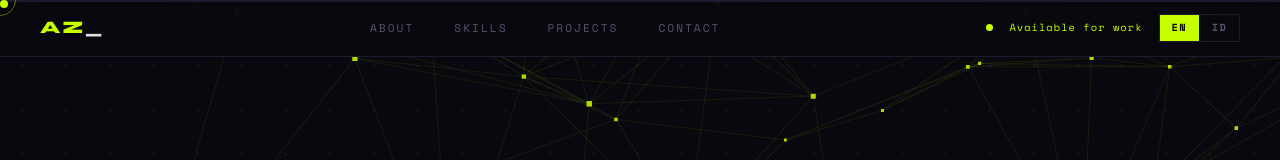
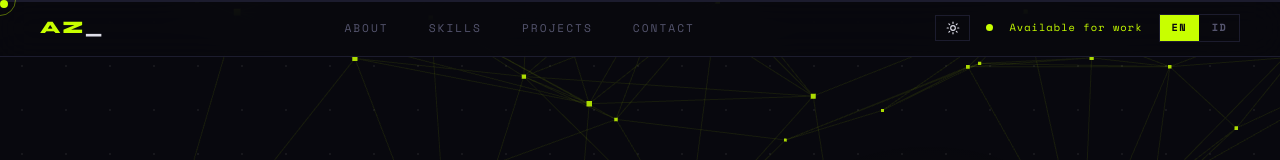
Before and after one commit to diniluqaili/dinil-portfolio, a Next.js app: page / in a window 1280 px wide. Shown: the top 160 px of the page. Built offline with nearby package versions, Linux system fonts and the light colour scheme.

Commit message:
add dark/light mode toogle

```diff
--- a/app/globals.css
+++ b/app/globals.css
@@ -19,6 +19,16 @@
   --edge:     #1C1C2E;
   --muted:    #55556E;
   --text:     #DEDEE8;
+}
+
+[data-theme="light"] {
+  --neon:     #5A8A00;
+  --dark:     #F0F0E8;
+  --surface:  #E8E8E0;
+  --surface2: #DEDED6;
+  --edge:     #C8C8C0;
+  --muted:    #707068;
+  --text:     #18180E;
 }
 
 html {
--- a/app/layout.tsx
+++ b/app/layout.tsx
@@ -1,6 +1,7 @@
 import type { Metadata } from "next";
 import "./globals.css";
 import { LangProvider } from "@/context/LangContext";
+import { ThemeProvider } from "@/context/ThemeContext";
 
 const BASE_URL = "https://dinil-portfolio-zeta.vercel.app";
 
@@ -79,7 +80,9 @@ export default function RootLayout({
   return (
     <html lang="en">
       <body>
-        <LangProvider>{children}</LangProvider>
+        <ThemeProvider>
+          <LangProvider>{children}</LangProvider>
+        </ThemeProvider>
       </body>
     </html>
   );
--- a/components/Nav.tsx
+++ b/components/Nav.tsx
@@ -2,9 +2,11 @@
 
 import { useState } from "react";
 import { useLang } from "@/context/LangContext";
+import { useTheme } from "@/context/ThemeContext";
 
 export default function Nav() {
   const { lang, setLang, t } = useLang();
+  const { theme, toggleTheme } = useTheme();
   const [menuOpen, setMenuOpen] = useState(false);
 
   const scrollTo = (id: string) => {
@@ -77,6 +79,61 @@ export default function Nav() {
 
         {/* Right side */}
         <div style={{ display: "flex", alignItems: "center", gap: "1rem" }}>
+          {/* Theme toggle */}
+          <button
+            onClick={toggleTheme}
+            style={{
+              background: "transparent",
+              border: "1px solid var(--edge)",
+              cursor: "pointer",
+              padding: "0.3rem 0.6rem",
+              display: "flex",
+              alignItems: "center",
+              justifyContent: "center",
+              transition: "border-color 0.2s",
+              color: "var(--text)",
+            }}
+            onMouseEnter={(e) =>
+              (e.currentTarget.style.borderColor = "var(--neon)")
+            }
+            onMouseLeave={(e) =>
+              (e.currentTarget.style.borderColor = "var(--edge)")
+            }
+            title={
+              theme === "dark" ? "Switch to light mode" : "Switch to dark mode"
+            }
+          >
+            {theme === "dark" ? (
+              // Sun icon
+              <svg
+                width="14"
+                height="14"
+                viewBox="0 0 24 24"
+                fill="none"
+                stroke="currentColor"
+                strokeWidth="2"
+                strokeLinecap="round"
+                strokeLinejoin="round"
+              >
+                <circle cx="12" cy="12" r="4" />
+                <path d="M12 2v2M12 20v2M4.93 4.93l1.41 1.41M17.66 17.66l1.41 1.41M2 12h2M20 12h2M6.34 17.66l-1.41 1.41M19.07 4.93l-1.41 1.41" />
+              </svg>
+            ) : (
+              // Moon icon
+              <svg
+                width="14"
+                height="14"
+                viewBox="0 0 24 24"
+                fill="none"
+                stroke="currentColor"
+                strokeWidth="2"
+                strokeLinecap="round"
+                strokeLinejoin="round"
+              >
+                <path d="M12 3a6 6 0 0 0 9 9 9 9 0 1 1-9-9z" />
+              </svg>
+            )}
+          </button>
           {/* Available badge — hidden on mobile via CSS */}
           <div
             className="nav-avail"
--- a/components/ParticleField.tsx
+++ b/components/ParticleField.tsx
@@ -47,7 +47,10 @@ export default function ParticleField() {
     pointGeo.setAttribute("position", new THREE.BufferAttribute(positions, 3));
     const pointMat = new THREE.PointsMaterial({
       size: 0.08,
-      color: 0xc8ff00,
+      color:
+        document.documentElement.getAttribute("data-theme") === "light"
+          ? 0x5a8a00
+          : 0xc8ff00,
       transparent: true,
       opacity: 0.85,
       sizeAttenuation: true,
@@ -77,7 +80,10 @@ export default function ParticleField() {
       new THREE.BufferAttribute(new Float32Array(linePositions), 3),
     );
     const lineMat = new THREE.LineBasicMaterial({
-      color: 0xc8ff00,
+      color:
+        document.documentElement.getAttribute("data-theme") === "light"
+          ? 0x5a8a00
+          : 0xc8ff00,
       transparent: true,
       opacity: 0.08,
     });
--- /dev/null
+++ b/context/ThemeContext.tsx
@@ -0,0 +1,42 @@
+"use client";
+
+import {
+  createContext,
+  useContext,
+  useState,
+  useEffect,
+  ReactNode,
+} from "react";
+
+type Theme = "dark" | "light";
+
+interface ThemeContextType {
+  theme: Theme;
+  toggleTheme: () => void;
+}
+
+const ThemeContext = createContext<ThemeContextType | null>(null);
+
+export function ThemeProvider({ children }: { children: ReactNode }) {
+  const [theme, setTheme] = useState<Theme>("dark");
+
+  useEffect(() => {
+    document.documentElement.setAttribute("data-theme", theme);
+  }, [theme]);
+
+  const toggleTheme = () => {
+    setTheme((t) => (t === "dark" ? "light" : "dark"));
+  };
+
+  return (
+    <ThemeContext.Provider value={{ theme, toggleTheme }}>
+      {children}
+    </ThemeContext.Provider>
+  );
+}
+
+export function useTheme(): ThemeContextType {
+  const ctx = useContext(ThemeContext);
+  if (!ctx) throw new Error("useTheme must be used within ThemeProvider");
+  return ctx;
+}
```
